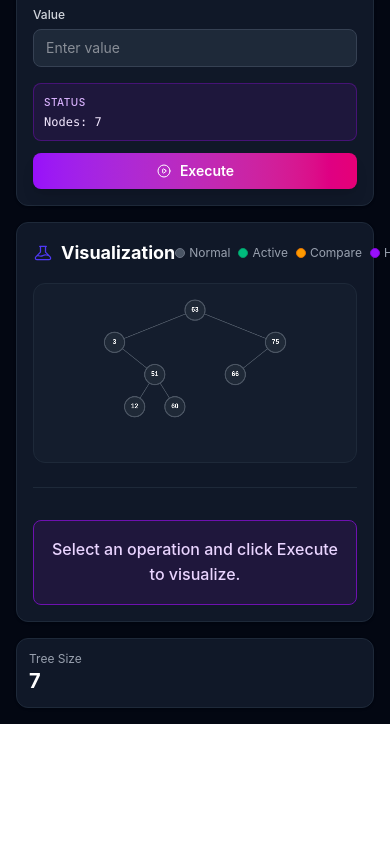
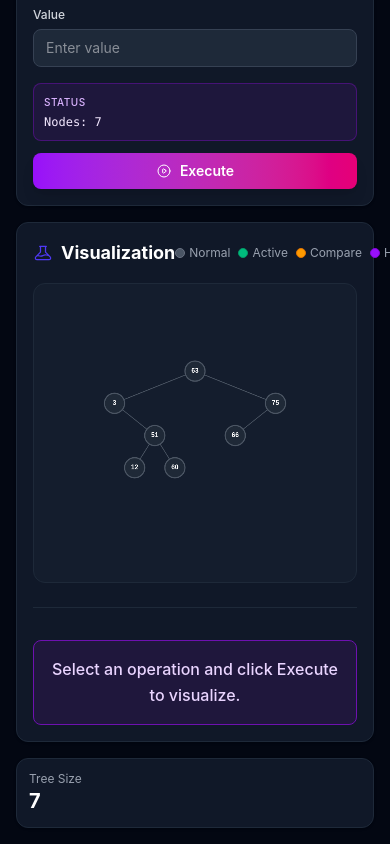
Before and after one commit to daniel-kindl/data-and-algorithms-visualization, a React (Vite) app: page /advanced-structures in a window 390 px wide. Shown: the part 633-1477 px from the top of the page. Before the commit the page ends 1357 px from the top, so only its background shows below. Built offline with nearby package versions, Linux system fonts and the light colour scheme.

Commit message:
Redesign visualizer layout: Move explanation to sidebar

```diff
--- a/src/components/Visualizer/VisualizerContainer.tsx
+++ b/src/components/Visualizer/VisualizerContainer.tsx
@@ -6,6 +6,7 @@ interface VisualizerContainerProps {
   legend?: React.ReactNode | undefined;
   children: React.ReactNode;
   footer?: React.ReactNode | undefined;
+  explanation?: React.ReactNode | undefined;
   className?: string | undefined;
   minHeight?: string | undefined;
 }
@@ -16,6 +17,7 @@ export function VisualizerContainer({
   legend,
   children,
   footer,
+  explanation,
   className = '',
   minHeight = '400px',
 }: VisualizerContainerProps) {
@@ -38,8 +40,28 @@ export function VisualizerContainer({
         )}
       </div>
 
-      <div className="flex-1 flex flex-col w-full relative">
-        {children}
+      <div className="flex-1 flex flex-col lg:flex-row gap-6 w-full relative">
+        {/* Main Visualization Area */}
+        <div className="flex-1 flex flex-col min-h-[300px]">
+          {children}
+        </div>
+
+        {/* Explanation Sidebar */}
+        {explanation && (
+          <div className="lg:w-80 flex-shrink-0 flex flex-col">
+            <div className="bg-gray-50 dark:bg-gray-800/50 rounded-lg p-4 border border-gray-100 dark:border-gray-800 h-full">
+              <h3 className="text-sm font-semibold text-gray-900 dark:text-white mb-3 flex items-center gap-2">
+                <svg className="w-4 h-4 text-blue-500" fill="none" viewBox="0 0 24 24" stroke="currentColor">
+                  <path strokeLinecap="round" strokeLinejoin="round" strokeWidth={2} d="M13 16h-1v-4h-1m1-4h.01M21 12a9 9 0 11-18 0 9 9 0 0118 0z" />
+                </svg>
+                How it works
+              </h3>
+              <div className="text-sm text-gray-600 dark:text-gray-400 leading-relaxed space-y-2">
+                {explanation}
+              </div>
+            </div>
+          </div>
+        )}
       </div>
 
       {footer && (
```
